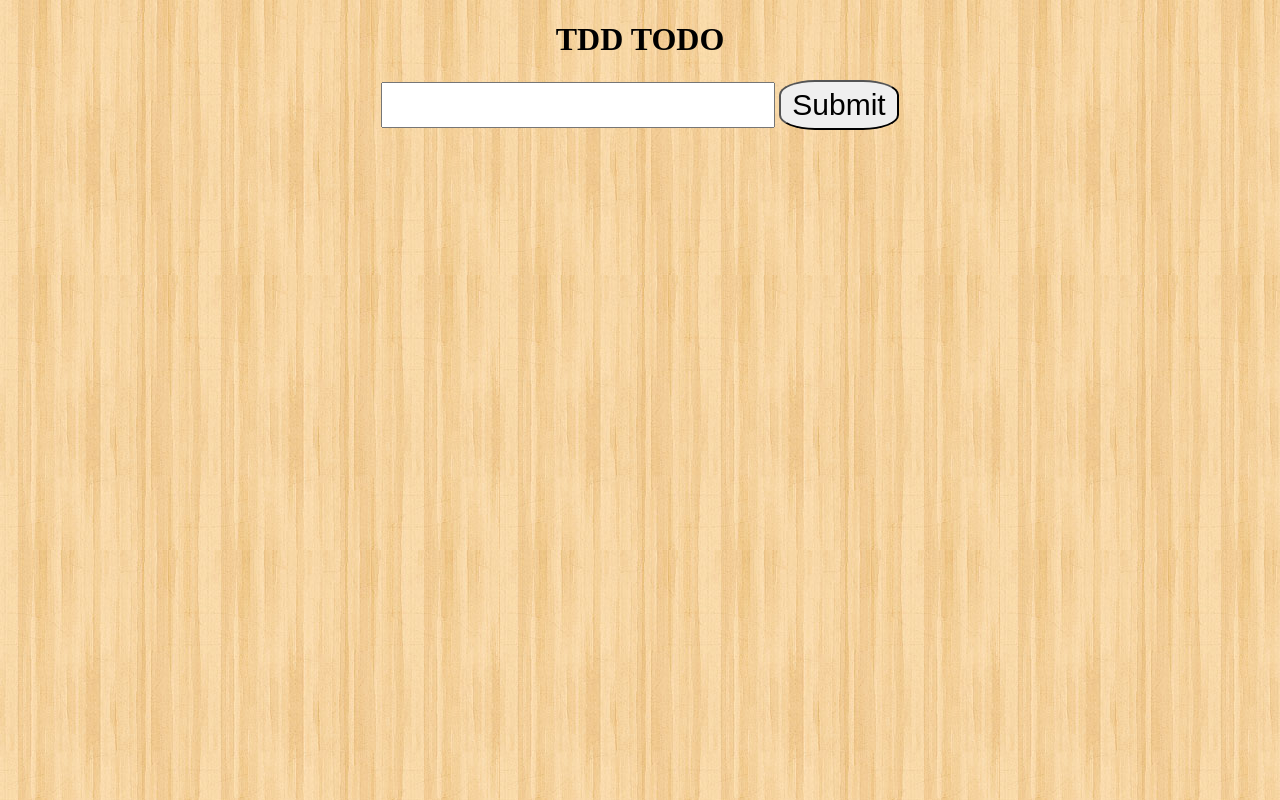
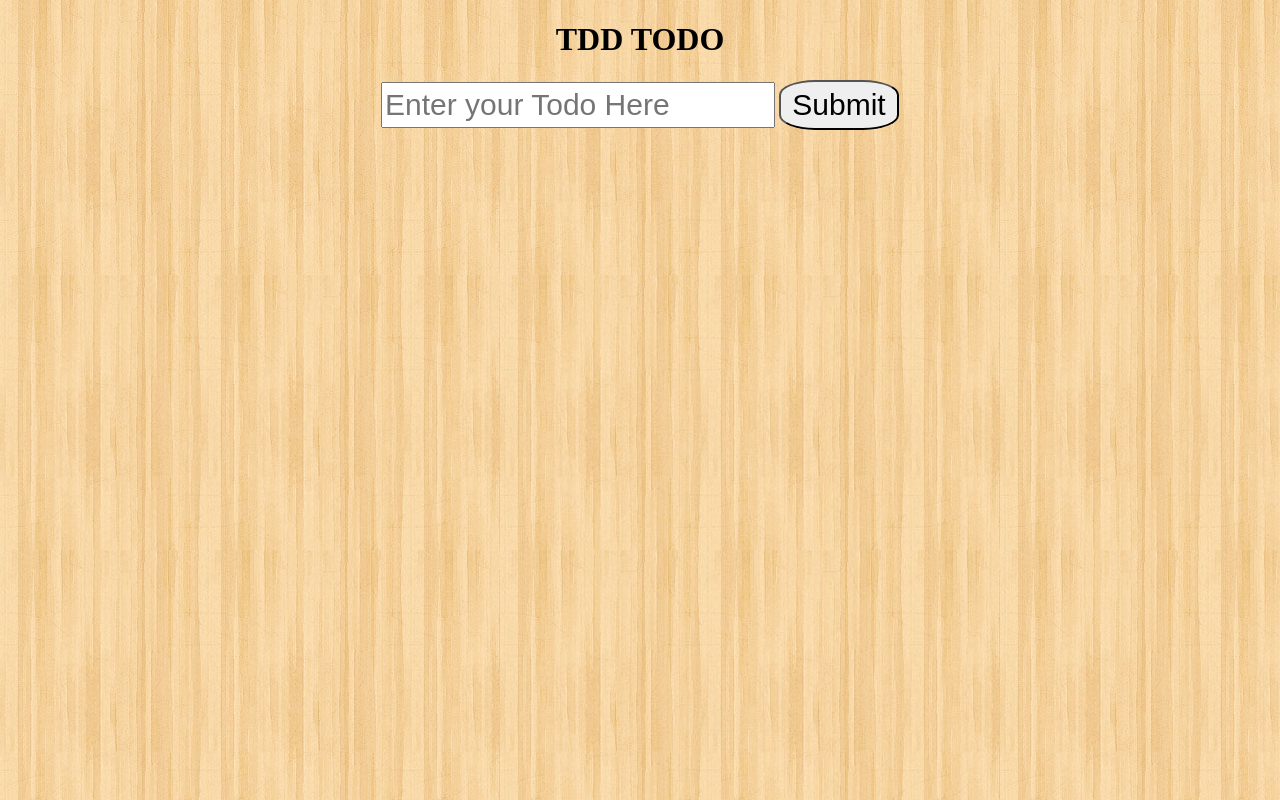
Before and after one commit to FACN3/MHHN, a website: page index.html in a window 1280 px wide. Drawn offline with Linux system fonts and the light colour scheme.

Commit message:
Label input

```diff
--- a/index.html
+++ b/index.html
@@ -14,7 +14,7 @@
         </ul>
     </div>
     <form id="add-todo" class="inputform">
-      <input type="text" name="description" value="" class="text">
+      <input type="text" name="description" value="" class="text" placeholder="Enter your Todo Here">
       <input type="submit" name="" value="Submit" class="submit">
     </form>
   </body>
```
